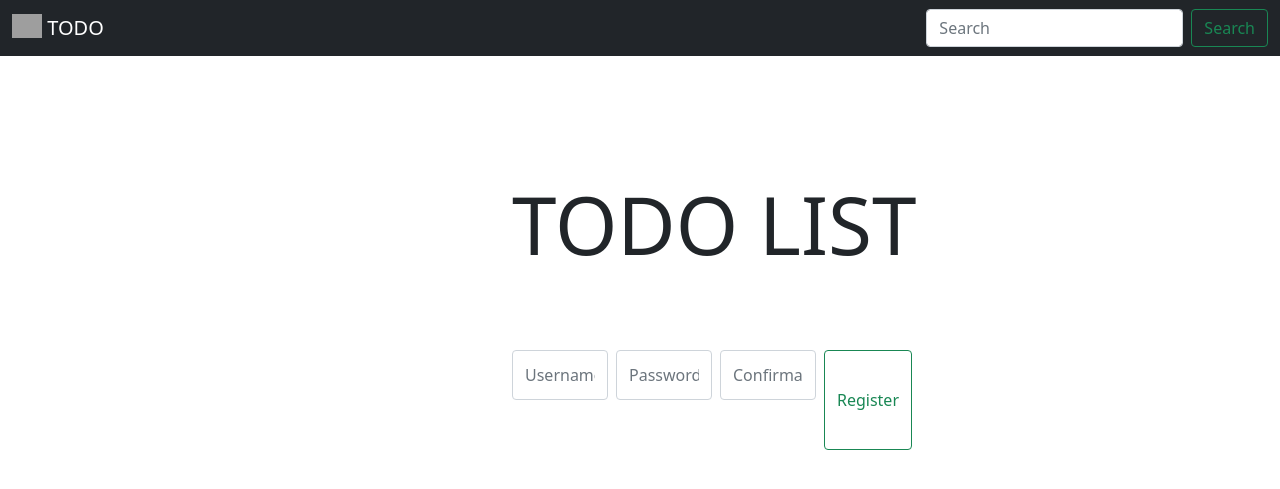
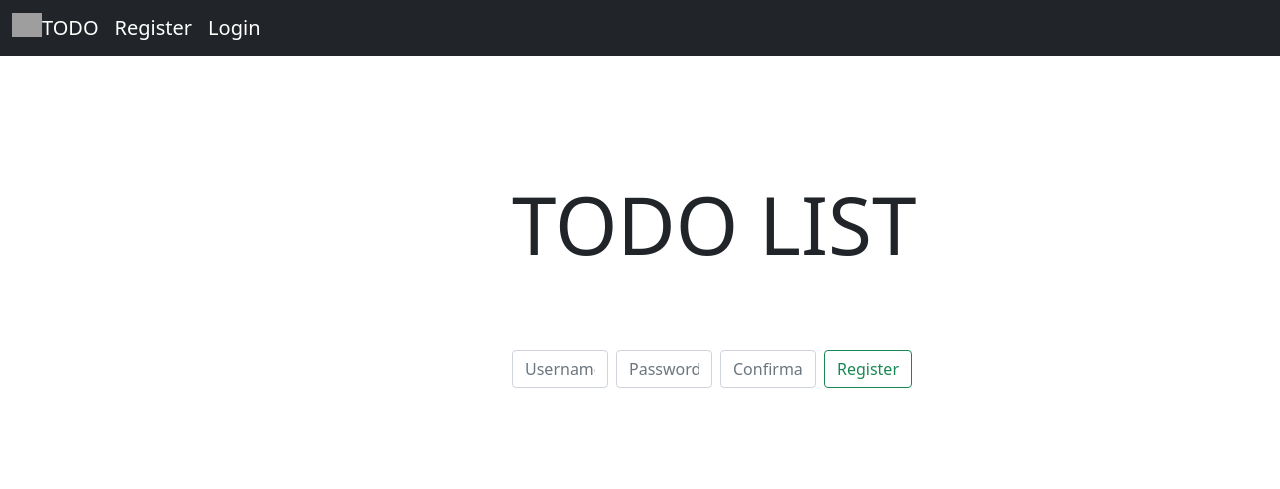
Before and after one commit to alfa811/todolist, a Flask app: page /register in a window 1280 px wide. Shown: the top 489 px of the page. Run offline with Flask 3, Linux system fonts and the light colour scheme; grey boxes are pictures that could not be loaded.

Commit message:
Working version

```diff
--- a/app.py
+++ b/app.py
@@ -2,22 +2,33 @@ from flask import Flask, flash, redirect, render_template, request, session
 from flask_session import Session
 import sqlite3
 from werkzeug.security import check_password_hash, generate_password_hash
-
+from datetime import date
+import sys
 from helpers import login_required
 
 # configure app
 app = Flask(__name__)
-
+app.secret_key = "ad601a20df5fcfcb266d8fd89365336f"
 # make sqlite3 file work
-con = sqlite3.connect("todo.db")
+con = sqlite3.connect("todo.db", check_same_thread=False)
 cur = con.cursor()
 
 @app.route("/register", methods=["GET", "POST"])
 def register():
+    global cur
     if request.method == "POST":
         username = request.form.get("username")
+        passnothash = request.form.get("password")
         password = generate_password_hash(request.form.get("password"))
-        cur.execute("INSERT INTO users (username, hash) VALUES (?, ?)", username, password)
+        confirmation = request.form.get("confirmation")
+        if confirmation != passnothash:
+            return render_template("register.html", errmsg="confirmation does not match")
+        try:
+            cur.execute("INSERT INTO users (username, hash) VALUES (?, ?)", (username, password))
+        except:
+            return render_template("register.html", err_msg="username not unique")
+        con.commit()
+        return render_template("login.html")
     else:
         return render_template("register.html")
 
@@ -25,21 +36,85 @@ def register():
 def login():
     session.clear()
 
-    if request.method == "POST":
-        rows = cur.execute("SELECT * FROM users WHERE username = ?", request.form.get("username"))
-        if len(rows) != 1 or not check_password_hash(rows[0]["hash"], request.form.get("password")):
-            return 1
-        session["user_id"] = rows[0]["id"]
-        return redirect("/")
+    today = date.today()
+    if request.method.upper() == "POST":
+        cur.execute("SELECT * FROM users WHERE username = ?", [request.form.get("username")])
+        rows = cur.fetchall()
+        data=None
+        for row in rows:
+            data = row
+            break
+        if not data:
+            return render_template("login.html")
+        elif not check_password_hash(data[2], request.form.get("password")):
+            return render_template("login.html")
+        # print("going to index", file=sys.stderr)
+        session["user_id"] = data[1]
+        # cur.execute("SELECT todo, done, id FROM todos WHERE user_id = ?", (session["user_id"]))
+        #cur.fetchall()
+        todos = query_todos()
+
+        # print("%r" % todos, file=sys.stderr)
+        return render_template("index.html", todos=todos)
+        # return render_template("index.html")
     else:
-        return render_template(login.html)
+        return render_template("login.html")
 
+@login_required
+def query_todos():
+
+  #  today = date.today()
+  #  cur.execute("INSERT INTO todos (date, todo, user_id) VALUES (?, ?, ?)", (today, todo, session["user_id"]))
+  #  con.commit()
+    print("query_todos - cur = %r" % cur, file=sys.stderr)
+    print("SELECT todo, done, id FROM todos WHERE user_id = %r" % session["user_id"], sys.stderr)
+    cur.execute("SELECT todo, done, id FROM todos WHERE user_id = ?", (session["user_id"]))
+
+    todos = cur.fetchall()
+    return todos
+
+def insert_todo(todo):
+    today = date.today()
+    cur.execute("INSERT INTO todos (date, todo, user_id) VALUES (?, ?, ?)", (today, todo, session["user_id"]))
+    con.commit()
 
 @app.route("/", methods=["GET", "POST"])
 @login_required
 def index():
     if request.method == "POST":
-        todo = request.form.get("todo")
-        cur.execute("INSERT INTO todos (date, todo, user_id) VALUES (?, ?, ?)", date, todo, user_id)
-    else:
-        return render_template("index.html")
+        todo = request.form.get("todos")
+        insert_todo(todo)
+    todos = query_todos()
+
+    return render_template("index.html", todos=todos)
+
+
+@app.route("/logout")
+def logout():
+    """Log user out"""
+
+    # Forget any user_id
+    session.clear()
+
+    # Redirect user to login form
+    return redirect("/")
+
+@app.route("/record-todos", methods=["POST"])
+@login_required
+def process_form():
+
+    if request.method == "POST":
+        cur.execute("UPDATE todos SET done = 0 WHERE user_id = ?", session["user_id"])
+        con.commit()
+        done_todos = request.form.getlist("todos")
+
+        for todo_id in done_todos:
+            print("%r" % todo_id, file=sys.stderr)
+            cur.execute("UPDATE todos SET done = 1 WHERE id = ?", (todo_id,))
+            con.commit()
+        todos = query_todos()
+        return render_template("index.html", todos=todos)
+
+    print("back from /record-todos. user id = %s" % session['user_id'])
+
+    return render_template("index.html")
--- a/static/styles.css
+++ b/static/styles.css
@@ -9,7 +9,6 @@
 .addbox
 {
     position: relative;
-    height: 100px;
     width: 400px;
     top: 190px;
     margin-left: 40%;
@@ -21,3 +20,18 @@
     width: 120%;
     display: flex;
 }
+
+.todos
+{
+    position: relative;
+    margin-left: 40%;
+    top: 240px;
+}
+
+.update
+{
+    position: relative;
+    margin-left: 60%;
+    top: 200px;
+    margin-bottom: 400px;
+}
--- a/templates/layout.html
+++ b/templates/layout.html
@@ -13,18 +13,47 @@
         <link href="/static/styles.css" rel="stylesheet">
 
         <title>To-Do List</title>
+
     </head>
+
     <body>
-        <nav class="navbar navbar-dark bg-dark">
+        <nav class="navbar navbar-expand-lg navbar-dark bg-dark">
             <div class="container-fluid">
-                <a class="navbar-brand" href="#">
-                    <img src="https://cdn-icons-png.flaticon.com/512/2490/2490402.png" alt="" width="30" height="24" class="d-inline-block align-text-top">
-                    TODO
-                </a>
-                <form class="d-flex">
+                    <ul class="navbar-nav ml-auto">
+                        <li class="nav-item">
+                            <a class="navbar-brand ml-auto navbar-nav" href="#">
+                                <img src="https://cdn-icons-png.flaticon.com/512/2490/2490402.png" alt="" width="30" height="24" class="d-inline-block align-text-top">
+                                TODO
+                            </a>
+                        </li>
+                        {% if not "user_id" in session or session["user_id"] == None %}
+                            <li class="nav-item">
+                                <a class="navbar-nav navbar-brand ml-auto" href="/register">
+                                    Register
+                                </a>
+                            </li>
+                            <li class="nav-item">
+                                <a class="navbar-nav navbar-brand ml-auto" href="/login">
+                                    Login
+                                </a>
+                            </li>
+                    </ul>
+                        {% else %}
+                            <li class="nav-item">
+                                <a class="navbar-nav navbar-brand ml-auto" href="/logout">
+                                    Logout
+                                </a>
+                            </li>
+                            <li class="nav-item">
+                                <a class="navbar-nav navbar-brand ml-auto" href="/logout">
+                                    Welcome, {{session['user_id']}}
+                                </a>
+                            </li>
+                        {% endif %}
+<!--               <form class="d-flex">
                   <input class="form-control me-2" type="search" placeholder="Search" aria-label="Search">
                   <button class="btn btn-outline-success" type="submit">Search</button>
-                </form>
+                </form>-->
             </div>
         </nav>
         <h1 class="header">TODO LIST</h1>
--- a/templates/login.html
+++ b/templates/login.html
@@ -1,10 +1,10 @@
 {% extends "layout.html" %}
 
 {% block content %}
-<form action="/register" method="post" class="d-flex addbox">
+<form action="/login" method="post" class="d-flex addbox">
     <div class="ok">
-        <input class="form-control me-2" name="username" id="username" placeholder="Username" aria-label="Username">
-        <input class="form-control me-2" name="password" id="password" placeholder="Password" aria-label="Password">
+        <input autocomplete="off" class="form-control me-2" name="username" id="username" placeholder="Username" aria-label="Username">
+        <input autocomplete="off" class="form-control me-2" name="password" id="password" placeholder="Password" aria-label="Password" type="password">
     </div>
     <button class="btn btn-outline-success" type="submit">Login</button>
 </form>
--- a/templates/register.html
+++ b/templates/register.html
@@ -3,10 +3,19 @@
 {% block content %}
     <form action="/register" method="post" class="d-flex addbox">
         <div class="ok">
-            <input class="form-control me-2" name="username" id="username" placeholder="Username" aria-label="Username">
-            <input class="form-control me-2" name="password" id="password" placeholder="Password" aria-label="Password">
-            <input class="form-control me-2" name="confirmation" id="confirmation" placeholder="Confirmation" aria-label="Confirmation">
+            <input autocomplete="off" class="form-control me-2" name="username" id="username" placeholder="Username" aria-label="Username">
+            <input autocomplete="off" class="form-control me-2" name="password" id="password" placeholder="Password" aria-label="Password" type="password">
+            <input autocomplete="off" class="form-control me-2" name="confirmation" id="confirmation" placeholder="Confirmation" aria-label="Confirmation" type="password">
         </div>
         <button class="btn btn-outline-success" type="submit">Register</button>
     </form>
+    {% if err_msg %}
+        <div class="ok todos">
+            {{ err_msg }}
+        </div>
+    {% elif errmsg %}
+        <div class ="ok todos">
+            {{ errmsg }}
+        </div>
+    {% endif %}
 {% endblock %}
```
Also changed, not shown: create_schema.sql (added, +19 -0 lines), helpers.py (+11 -3 lines), templates/index.html (+18 -3 lines), todo.db.
